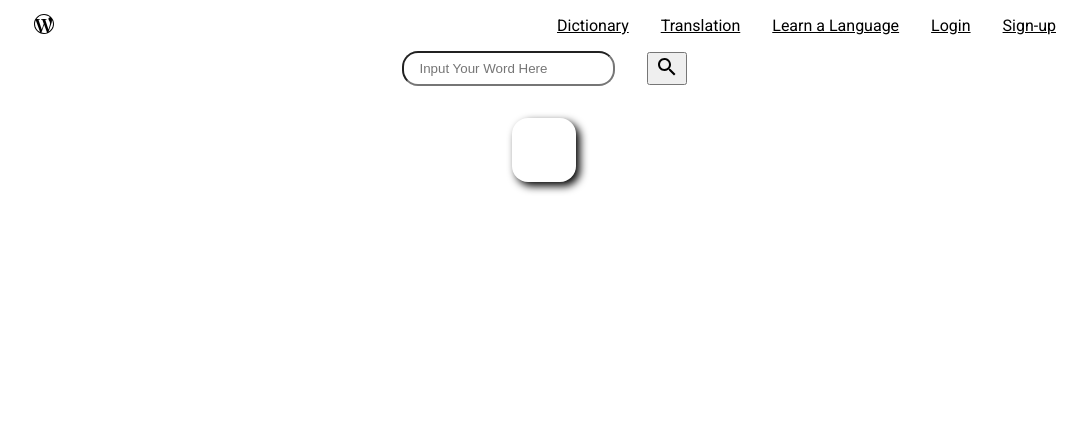
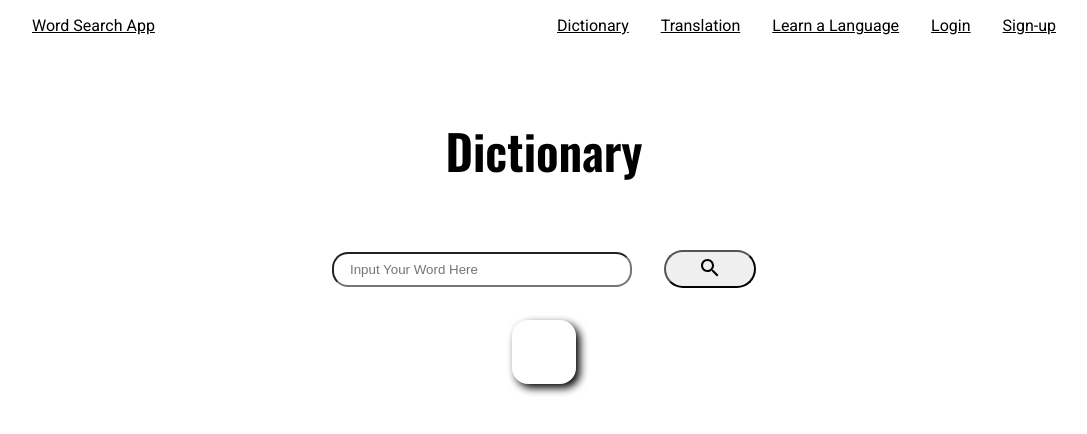
Before and after one commit to arushi082/LanguageLearning-App, a Django app: page /dictionary/ in a window 1280 px wide. Shown: the top 434 px of the page, without its empty margins (96-1183 px from the left). Run offline with Django 3.2, Linux system fonts and the light colour scheme.

Commit message:
update dictionary css
updated css of dictionary

```diff
--- a/Language/Dictionary/Templates/dictionary/index.html
+++ b/Language/Dictionary/Templates/dictionary/index.html
@@ -2,14 +2,15 @@
 {% load static %}
 
   {% block content %}
-<main class="dictionary__main">
+<main class="dictionary__main wrapper">
+  <h1 class="dictionary__heading"> Dictionary </h1>
   <form class="dictionary__search">
-
     <input id="word" type="text" name="search" class="dictionary__search__box" placeholder="Input Your Word Here">
-      <button type="submit" class="dictionary__search__button">
+    <button type="submit" class="dictionary__search-btn">
       <img src="{% static 'Login/image/icon-search.svg' %}" alt="search">
     </button>
   </form>
+
   <div id="output" class="dictionary__output">
 
   </div>
@@ -23,22 +24,25 @@
 
   function render(data) {
     output.innerHTML = ""
-    console.log(data.meaning.hasOwnProperty("Noun"));
-    if(data.meaning.hasOwnProperty("Noun")){
-      output.innerHTML += `<p> ${data.meaning["Noun"]} </p>`
+    const {meaning} = data
+    console.log(meaning)
+    const keys = Object.keys(meaning)
+    console.log(Object.keys(meaning))
+    keys.forEach((key) => {
+      output.innerHTML += `<h2 class="dictionary__output--heading">${key}<h2>`
+      meaning[key].forEach((defination) => {
+        output.innerHTML += `<p>${defination}</p>`
+      });
+    });
   }
-    if(data.meaning.hasOwnProperty("Verb")){
-      out
-      put.innerHTML += `<p> ${data.meaning["Verb"]} </p>`
-    }
-  }
+
 
   form.addEventListener("submit",async (e)=>{
     e.preventDefault()
-    console.log(word.value);
     const response = await fetch(`http://127.0.0.1:8000/dictionary/dictionary/?search=${word.value}`)
     const data = await response.json()
     render(data)
   })
+
 </script>
 {% endblock %}
--- a/Language/Login/Templates/Login/base.html
+++ b/Language/Login/Templates/Login/base.html
@@ -18,7 +18,7 @@
  <body>
     <header>
       <div class="logo">
-        <a href="{% url 'Login:homepage' %}"><img src="{% static 'Login/image/logo.svg' %}" alt="word and language learning application"></a>
+        <a href="{% url 'Login:homepage' %}">Word Search App</a>
       </div>
       <nav>
         <ul class="nav__list">
--- a/Language/Login/static/Login/css/master.css
+++ b/Language/Login/static/Login/css/master.css
@@ -38,6 +38,15 @@ li + li {
   padding-left: 1rem;
 }
 
+.wrapper {
+  margin-top: 2rem;
+  display: flex;
+  flex-direction: column;
+  justify-content: center;
+  align-items: center;
+  text-align: center;
+}
+
 header {
   width: 80%;
   margin: auto;
@@ -50,33 +59,42 @@ header {
   margin-left: 1rem;
 }
 
-.dictionary__main {
-  display: flex;
-  flex-direction: column;
-  justify-content: center;
-  align-items: center;
-  text-align: center;
+.dictionary__heading {
+  font-size: 3rem;
 }
 
 .dictionary__search {
+  margin-top: 2rem;
   display: flex;
   align-items: center;
   justify-content: space-between;
 }
 
 .dictionary__search__box {
+  min-width: 300px;
   margin-right: 2rem;
   padding: 0.5rem 1rem;
   border-radius: 1rem;
 }
 
+.dictionary__search-btn {
+  padding: 0.2rem 2rem;
+  border-radius: 2rem;
+}
+
 .dictionary__output {
   display: flex;
+  flex-direction: column;
   justify-content: center;
+  text-align: left;
   padding: 2rem;
   margin: 2rem;
   border-radius: 1rem;
   box-shadow: 4px 4px 8px 0 black;
 }
 
+.dictionary__output--heading {
+  border-bottom: 2px solid black;
+}
+
 /*# sourceMappingURL=master.css.map */
--- a/Language/Login/static/Login/scss/_base.scss
+++ b/Language/Login/static/Login/scss/_base.scss
@@ -37,3 +37,12 @@ ul{
 li + li{
   padding-left: 1rem;
 }
+
+.wrapper{
+  margin-top: 2rem;
+  display: flex;
+  flex-direction: column;
+  justify-content: center;
+  align-items: center;
+  text-align: center;
+}
--- a/Language/Login/static/Login/scss/_dictionary.scss
+++ b/Language/Login/static/Login/scss/_dictionary.scss
@@ -1,28 +1,43 @@
+
+
 .dictionary__main{
-  display: flex;
-  flex-direction: column;
-  justify-content: center;
-  align-items: center;
-  text-align: center;
+
+}
+
+.dictionary__heading{
+  font-size: 3rem;
 }
 
 .dictionary__search{
+  margin-top: 2rem;
   display: flex;
   align-items: center;
   justify-content: space-between;
 }
 
 .dictionary__search__box{
+  min-width: 300px;
   margin-right: 2rem;
   padding: .5rem 1rem;
   border-radius: 1rem;
 }
 
+.dictionary__search-btn{
+  padding: .2rem 2rem;
+  border-radius: 2rem;
+}
+
 .dictionary__output{
   display: flex;
+  flex-direction: column;
   justify-content: center;
+  text-align: left;
   padding: 2rem;
   margin: 2rem;
   border-radius: 1rem;
   box-shadow: 4px 4px 8px 0 black;
 }
+
+.dictionary__output--heading{
+  border-bottom: 2px solid black;
+}
--- a/Language/Translate/Templates/translate/translate.html
+++ b/Language/Translate/Templates/translate/translate.html
@@ -3,7 +3,7 @@
   {% block content %}
 
   <!--CTA-->
-  <main>
+  <main class="wrapper">
 
     <h1>Translate</h1>
     <body>
```
Also changed, not shown: 1 other file. Lines whose indentation alone changed are shown as unchanged.
